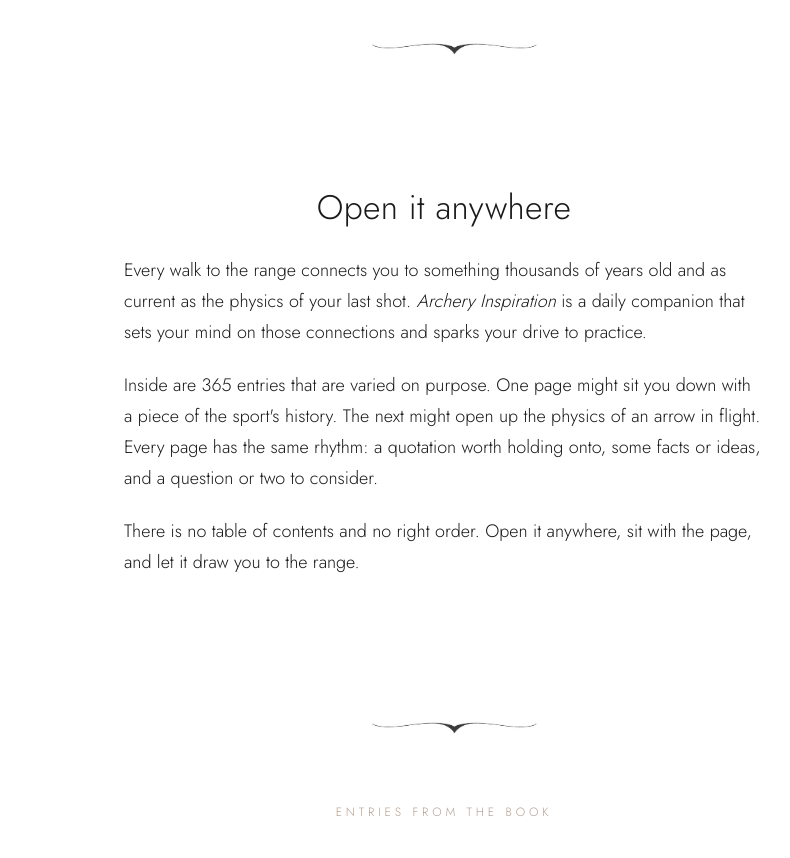
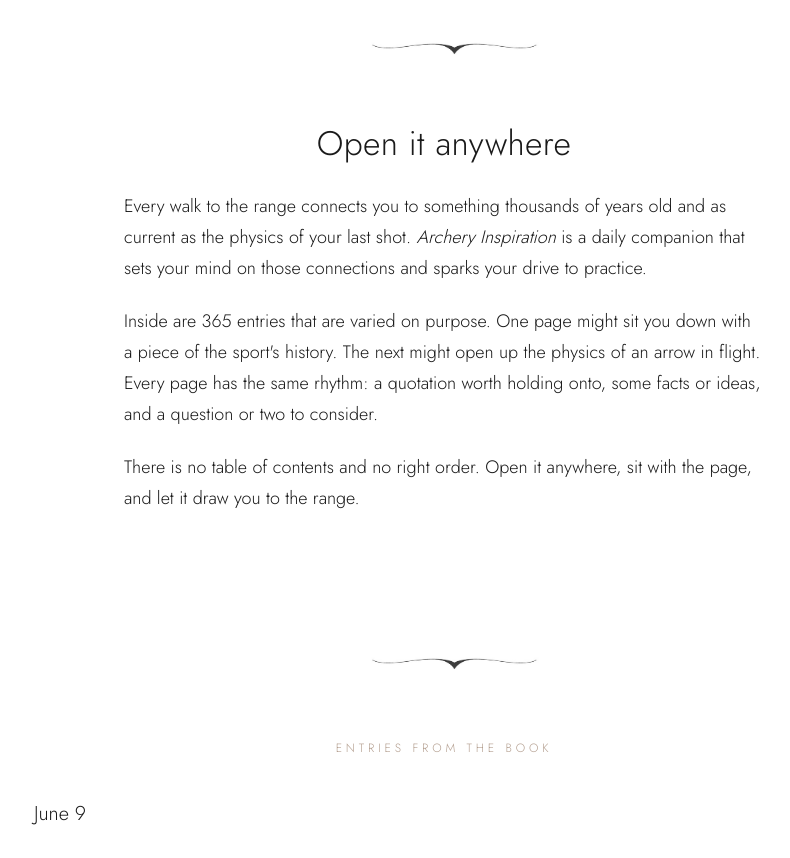
Before and after one commit to cohen83/archery-inspiration-site, a plain HTML site: page index.html in a window 1280 px wide. Shown: the part 1060-1918 px from the top of the page, without its empty margins (233-1023 px from the left). Drawn offline with Linux system fonts and the light colour scheme.

Commit message:
Fix section class in index.html

```diff
--- a/index.html
+++ b/index.html
@@ -123,7 +123,7 @@
 
 
   <!-- ================================================= what the book is -->
-  <section class="band band--paper sect sect--first" aria-labelledby="about-h">
+    <section class="band band--paper sect" aria-labelledby="about-h">
     <div class="wrap">
       <h2 id="about-h">Open it anywhere</h2>
       <p>Every walk to the range connects you to something thousands of years old and as current as the physics of your last shot. <em>Archery Inspiration</em> is a daily companion that sets your mind on those connections and sparks your drive to practice.</p>
```
